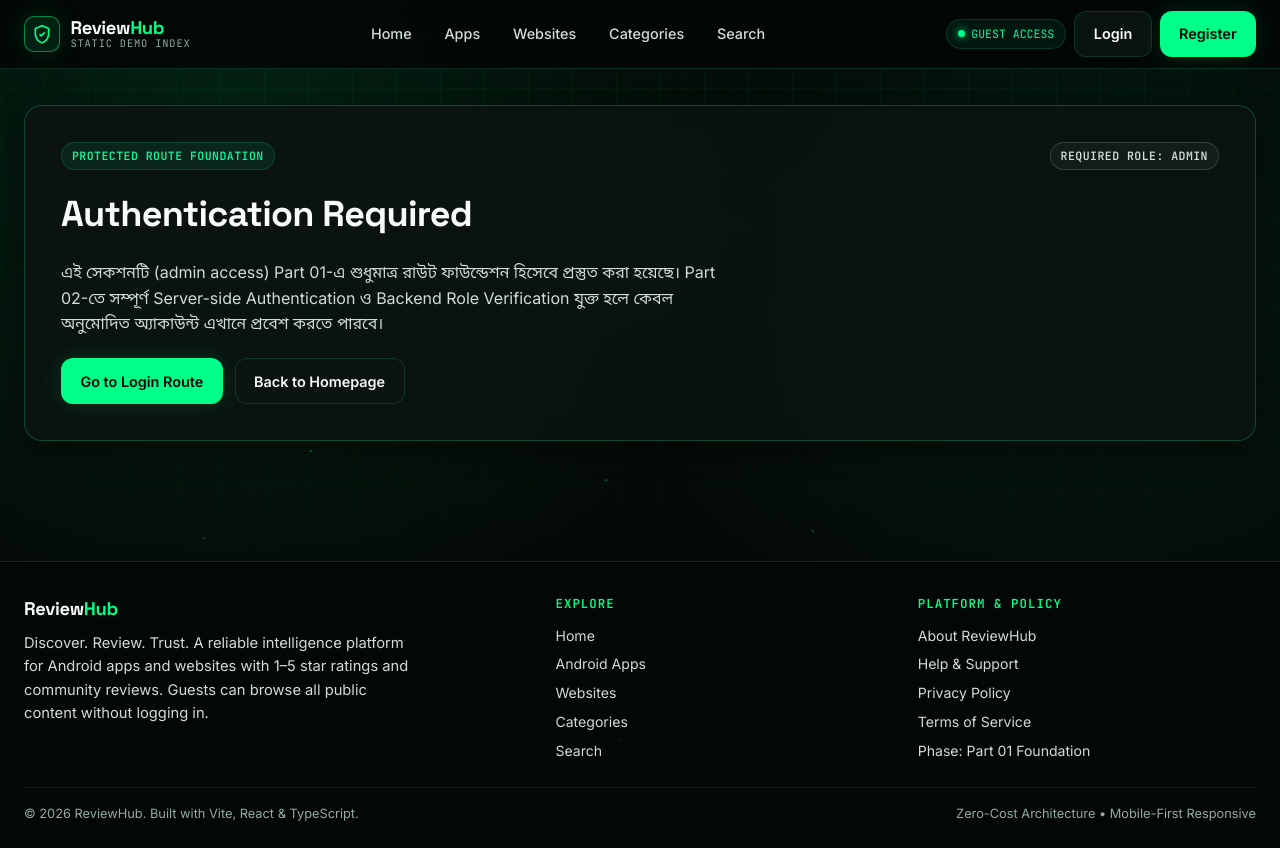
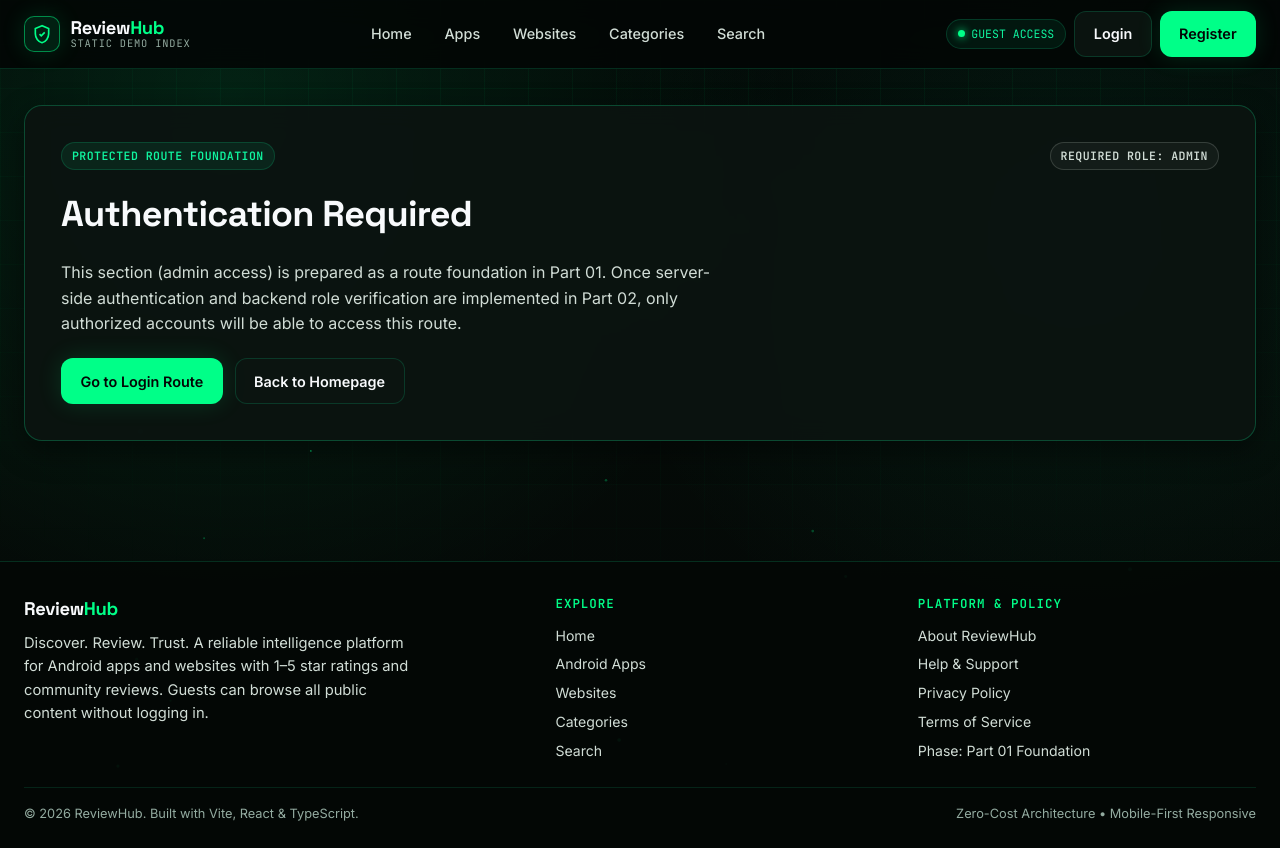
Before and after one commit to tuhin118/ReviewHub, a React (Vite) app: page /admin in a window 1280 px wide. Built offline with nearby package versions, Linux system fonts and the light colour scheme.

Commit message:
Translate authentication message to English

```diff
--- a/src/components/foundation/RouteGuard.tsx
+++ b/src/components/foundation/RouteGuard.tsx
@@ -37,9 +37,9 @@ export function RouteGuard({
 
           <h1 className="foundation-title">Authentication Required</h1>
           <p className="foundation-subtitle">
-            এই সেকশনটি ({requiredRole} access) Part 01-এ শুধুমাত্র রাউট ফাউন্ডেশন হিসেবে প্রস্তুত
-            করা হয়েছে। Part 02-তে সম্পূর্ণ Server-side Authentication ও Backend Role Verification
-            যুক্ত হলে কেবল অনুমোদিত অ্যাকাউন্ট এখানে প্রবেশ করতে পারবে।
+            This section ({requiredRole} access) is prepared as a route foundation in Part 01. Once
+            server-side authentication and backend role verification are implemented in Part 02,
+            only authorized accounts will be able to access this route.
           </p>
 
           <div className="foundation-actions">
```
